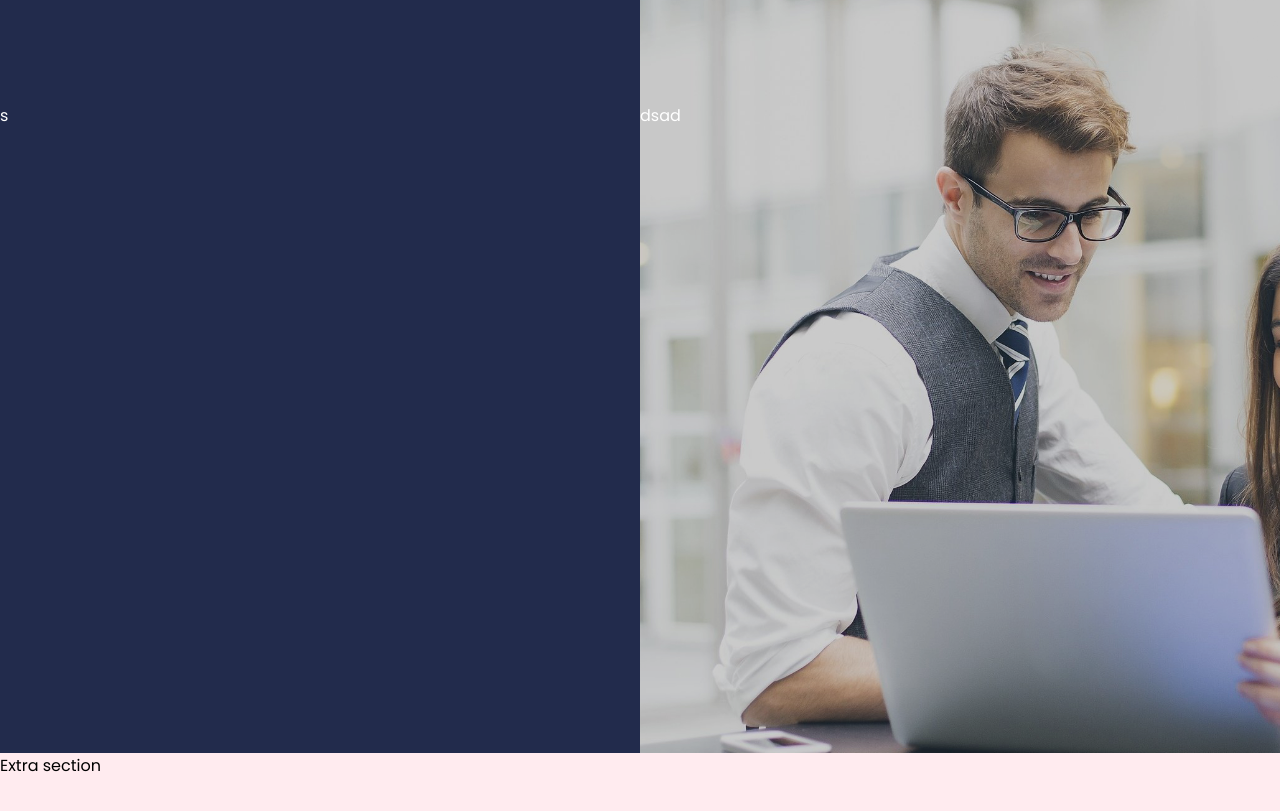
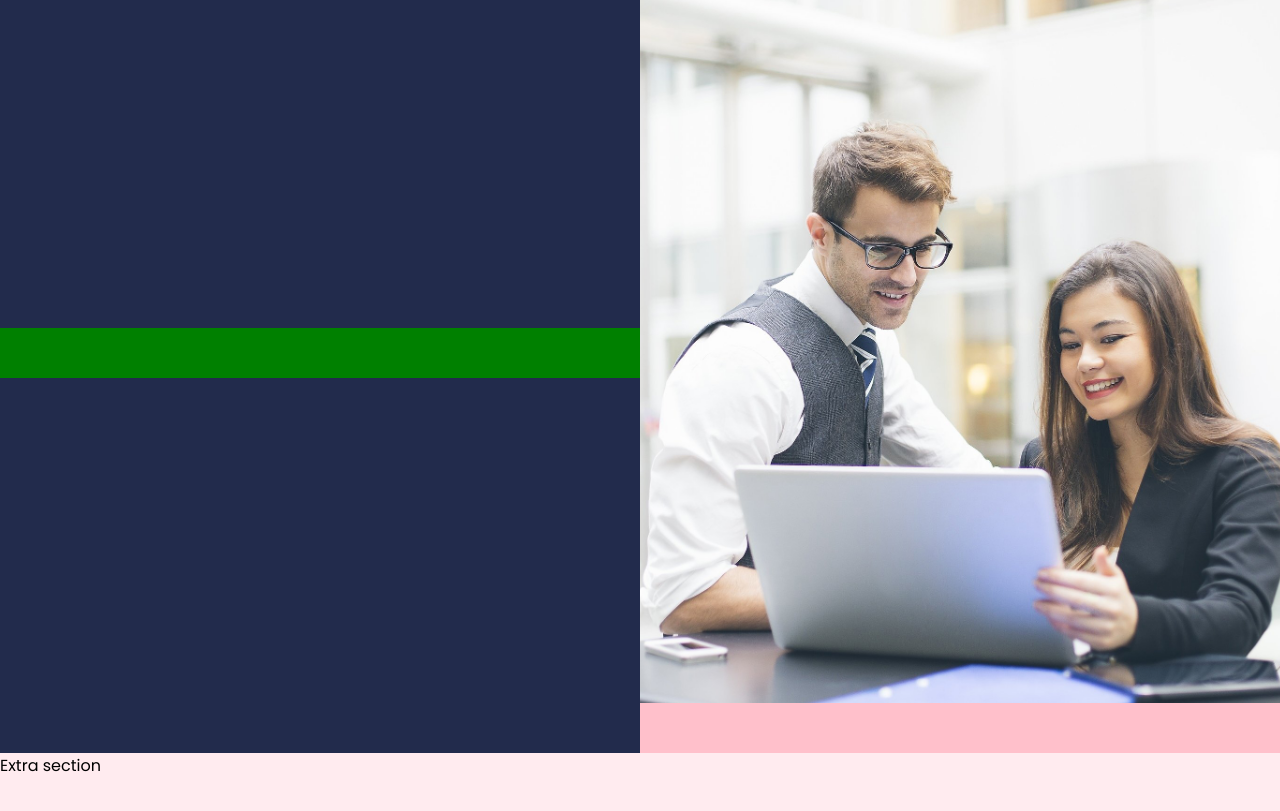
Before and after one commit to biggerskill4/rodriguez, a plain HTML site: page index.html in a window 1280 px wide. Shown: the part 3177-3988 px from the top of the page. Drawn offline with nearby package versions, Linux system fonts and the light colour scheme.

Commit message:
New Changes

```diff
--- a/assets/css/style.css
+++ b/assets/css/style.css
@@ -767,42 +767,38 @@ section.hero .row div {
     justify-content: center;
     align-items: center;
     width: 100%;
-    background: var(--primary-color);
-    color: var(--white-color);
-    position: relative;
-    padding: 80px 0;
-    overflow: hidden;
+}
+.why-choose-us .wcu-content {
+    width: 50%;
     height: 100vh;
+    background-color: var(--primary-color);
+    display: flex;
+    align-items: center;
+    justify-content: flex-end;
 }
-.why-choose-us::before {
-    content: "";
-    width: 1000px;
-    height: 100%;
-    position: absolute;
-    top: 0px;
-    left: 50%;
-    background-image: url("../../Images/wcu-1.jpg");
+
+.wcu-content .row {
+    width: 800px;
+    justify-content: center;
+    align-items: center;
+    background: green;
+    height: 50px;
+}
+.why-choose-us .wcu-projects-bar {
+    width: 50%;
+    height: 100vh;
+    display: flex;
+    align-items: flex-end;
+    justify-content: flex-start;
+    background: url(../../Images/wcu-1.jpg);
     background-position: center;
     background-size: cover;
-    background-repeat: no-repeat;
-    z-index: 0;
-    filter: brightness(0.8);
 }
-.why-choose-us .row {
-    display: flex;
-    justify-content: stretch;
-    align-items: stretch;
-    width: 1600px;
-    height: 500px;
+.wcu-projects-bar .row {
+    width: 800px;
+    justify-content: center;
+    align-items: center;
+    background: pink;
+    height: 50px;
 }
-
-.why-choose-us .wcu-content {
-    flex: 1;
-}
-
-.why-choose-us .wcu-projects-bar {
-    flex: 1;
-    z-index: 5;
-}
-
 /* End Why Choose Us */
--- a/index.html
+++ b/index.html
@@ -221,9 +221,16 @@
 
     <!-- Why Choose Us -->
      <section class="why-choose-us">
-        <div class="row">
-            <div class="wcu-content">s</div>
-            <div class="wcu-projects-bar">dsad</div>
+            <div class="wcu-content">
+                <div class="row">
+
+                </div>
+            </div>
+            <div class="wcu-projects-bar">
+                <div class="row">
+
+                </div>
+            </div>
         </div>
      </section>
     <!-- End Why Choose Us -->
```
Also changed, not shown: 1 other file.
